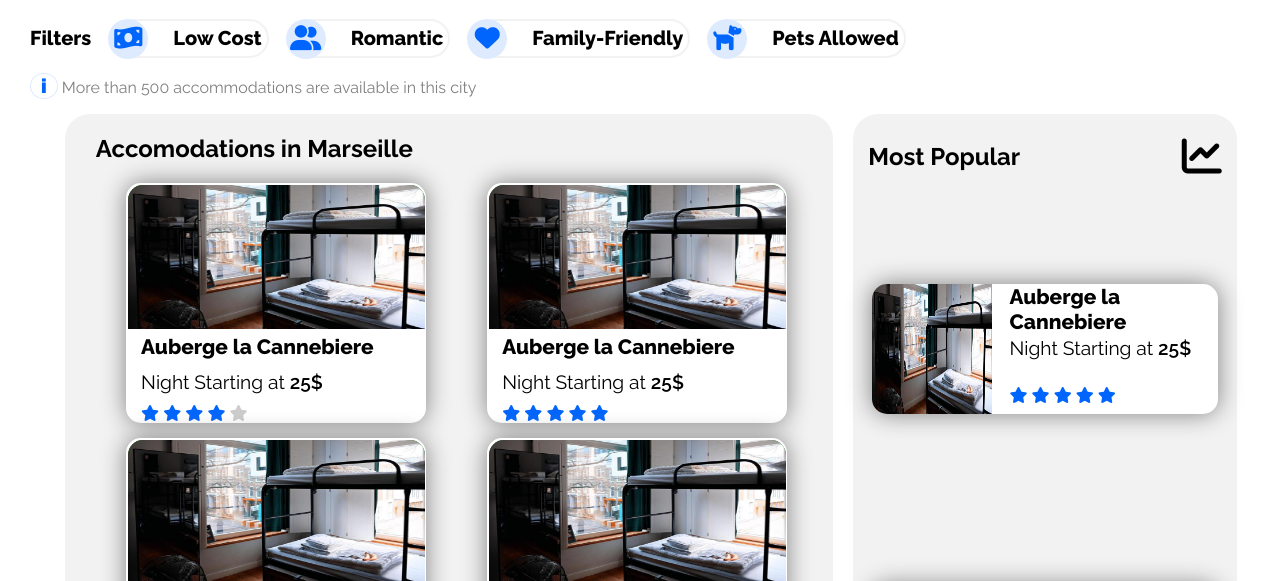
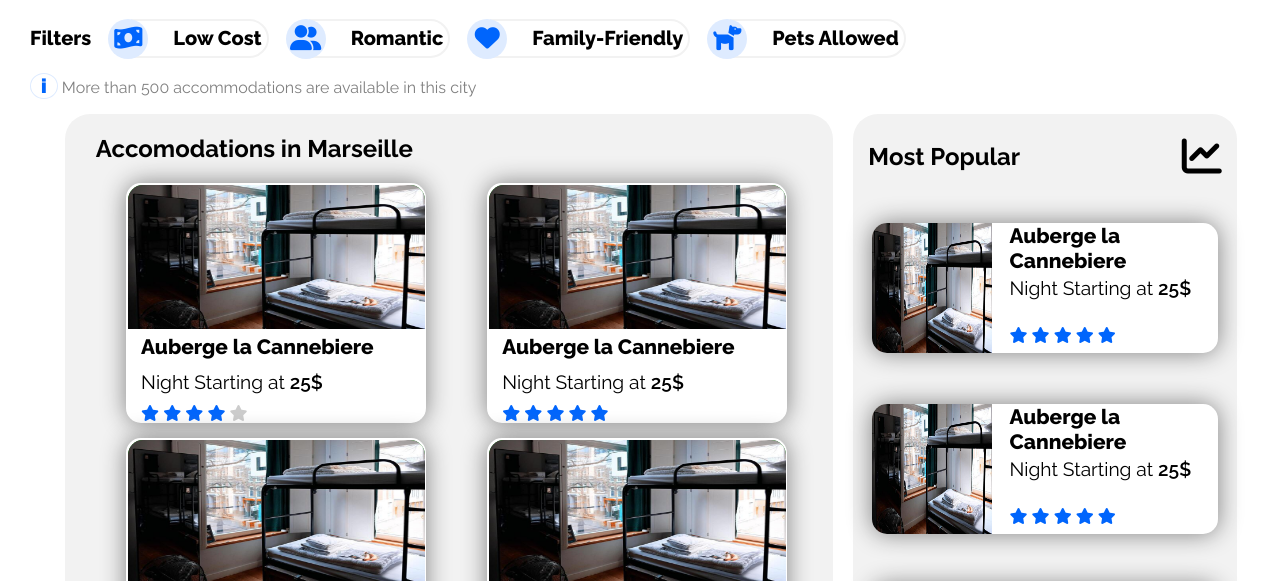
Before and after one commit to ryanqfleming/Turn-Mock-ups-Into-a-Web-Page, a plain HTML site: page index.html in a window 1280 px wide. Shown: the part 183-764 px from the top of the page. Drawn offline with Linux system fonts and the light colour scheme.

Commit message:
little change

```diff
--- a/mainStyle.css
+++ b/mainStyle.css
@@ -267,7 +267,7 @@ body {
     height: 125px;
 }
 .popularsContainer {
-    height: 100%;
+    height: 60%;
     display: flex;
     flex-direction: column;
     justify-content: space-around;
```
